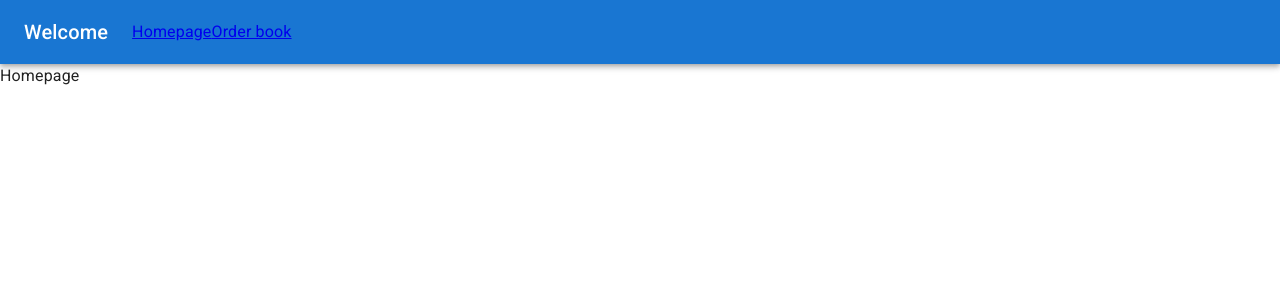
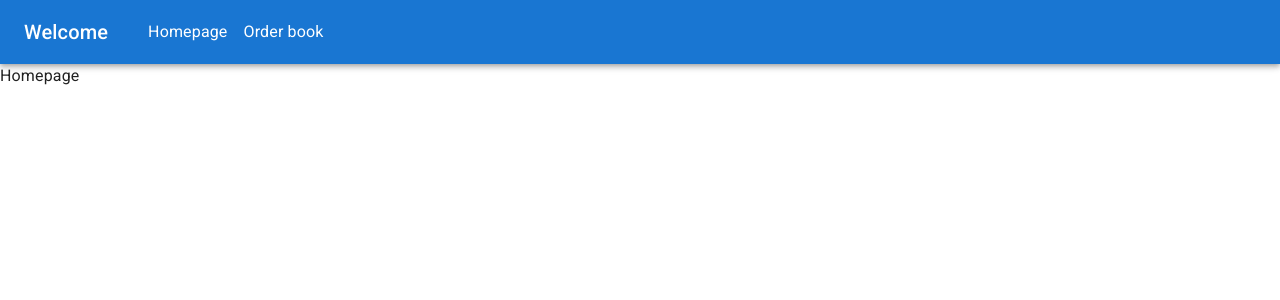
Before and after one commit to erminsabotic/crypto-exchange-info, a React (Create React App) app: page / in a window 1280 px wide. Shown: the top 300 px of the page. Built offline with nearby package versions, Linux system fonts and the light colour scheme.

Commit message:
preparing for heroku deployment

```diff
--- a/src/App.tsx
+++ b/src/App.tsx
@@ -2,17 +2,19 @@ import { FC } from "react";
 import { BrowserRouter, Routes, Route } from "react-router-dom";
 import Homepage from "./components/Homepage";
 import OrderBook from "./components/OrderBook";
+import NotFound from "./components/NotFound";
 
 interface IAppProps {}
 
 const App: FC<IAppProps> = () => {
   //TODO: MOVE ROUTES TO DIFFERENT FILE
-    //TODO: ADD 404 PAGE
+  //TODO: ADD NotFound PAGE
   return (
     <BrowserRouter basename={process.env.PUBLIC_URL}>
       <Routes>
         <Route path="/" element={<Homepage />} />
         <Route path="/order-book/:tradingPair" element={<OrderBook />} />
+        <Route path="/*" element={<NotFound />} />
       </Routes>
     </BrowserRouter>
   );
--- a/src/components/Header/index.tsx
+++ b/src/components/Header/index.tsx
@@ -1,18 +1,48 @@
 import React, { FC } from "react";
-import { Link } from "react-router-dom";
-import { AppBar, Container, Toolbar, Typography } from "@mui/material";
+import {
+  AppBar,
+  Container,
+  Toolbar,
+  Typography,
+  Link,
+  ThemeProvider,
+} from "@mui/material";
+import { useNavigate } from "react-router-dom";
+import { linkStyle } from "./style";
+import { dark } from "@mui/material/styles/createPalette";
 
 interface IHeaderProps {}
 
 const Header: FC<IHeaderProps> = () => {
+  const navigate = useNavigate();
   return (
     <>
-      <AppBar position="relative">
-        <Toolbar>
+      <AppBar position="relative" color="primary">
+        <Toolbar color={"secondary.light"}>
           <Typography variant="h6">Welcome</Typography>
           <Container sx={{ padding: "0 0 0 5px" }}>
-            <Link to="">Homepage</Link>
-            <Link to="/order-book/BTC_USDT">Order book</Link>
+            <Link
+              sx={{ ...linkStyle }}
+              component="button"
+              variant="body1"
+              underline="hover"
+              onClick={() => {
+                navigate("/");
+              }}
+            >
+              Homepage
+            </Link>
+            <Link
+              sx={{ ...linkStyle }}
+              component="button"
+              variant="body1"
+              underline="hover"
+              onClick={() => {
+                navigate("/order-book/BTC_USDT");
+              }}
+            >
+              Order book
+            </Link>
           </Container>
         </Toolbar>
       </AppBar>
--- /dev/null
+++ b/src/components/Header/style.ts
@@ -0,0 +1,6 @@
+const linkStyle = {
+  color: "white",
+  ml: 2,
+};
+
+export { linkStyle };
--- /dev/null
+++ b/src/components/NotFound/index.tsx
@@ -0,0 +1,13 @@
+import {FC} from "react";
+import Layout from "../Layout";
+import {Typography} from "@mui/material";
+
+const NotFound: FC = () => {
+    return (
+        <Layout>
+            <Typography variant="h1" >404</Typography>
+        </Layout>
+    )
+}
+
+export default NotFound;
--- a/src/components/OrderBook/OrderTables/OrderTable/index.tsx
+++ b/src/components/OrderBook/OrderTables/OrderTable/index.tsx
@@ -66,7 +66,9 @@ const OrderTable: FC<IOrderTableProps> = ({
           <TableHead>
             <TableRow>
               <TableCell>Price ({tradingPair.quoteAsset})</TableCell>
-              <TableCell align="right">Amount ({tradingPair.baseAsset})</TableCell>
+              <TableCell align="right">
+                Amount ({tradingPair.baseAsset})
+              </TableCell>
             </TableRow>
           </TableHead>
           <TableBody>
--- a/src/components/OrderBook/OrderTables/index.tsx
+++ b/src/components/OrderBook/OrderTables/index.tsx
@@ -14,7 +14,7 @@ import {
   TABLE_LIMITS,
 } from "../../../utils/constants";
 import { calculateDecimals } from "../../../utils/orderArrays";
-import {ITradingPair} from "../TradingPairSelector";
+import { ITradingPair } from "../TradingPairSelector";
 
 interface IOrderTablesProps {
   tradingPair: ITradingPair;
@@ -34,9 +34,9 @@ const INITIAL_DEPTH_DATA_LIMIT = 1000;
 const OrderTables: FC<IOrderTablesProps> = ({ tradingPair }) => {
   const [buyAndSellTablesSwitch, setBuyAndSellTablesSwitch] =
     useState<string>("");
-  const [webSocket, setWebSocket] = useState<WebSocket>();
-  const [tableLimit, _setTableLimit] = useState<number>(TABLE_LIMITS[0].amount);
-  const [decimals, _setDecimals] = useState<number>(0);
+  const [webSocket, _setWebSocket] = useState<WebSocket>();
+  const [tableLimit, setTableLimit] = useState<number>(TABLE_LIMITS[0].amount);
+  const [decimals, setDecimals] = useState<number>(0);
   const [tablesData, _setTablesData] = useState<ITablesData>({
     buys: [],
     sells: [],
@@ -44,28 +44,22 @@ const OrderTables: FC<IOrderTablesProps> = ({ tradingPair }) => {
   const [decimalOptions, _setDecimalOptions] = useState<IDecimalOption[]>([]);
 
   const tablesDataRef = useRef(tablesData);
-  const tableLimitRef = useRef(tableLimit);
-  const decimalsRef = useRef(decimals);
   const decimalOptionsRef = useRef(decimalOptions);
+  const webSocketRef = useRef(webSocket);
 
   const setTablesData = (data: ITablesData) => {
     tablesDataRef.current = data;
     _setTablesData(data);
   };
 
-  const setTableLimit = (data: number) => {
-    tableLimitRef.current = data;
-    _setTableLimit(data);
-  };
-
-  const setDecimals = (data: number) => {
-    decimalsRef.current = data;
-    _setDecimals(data);
-  };
-
   const setDecimalOptions = (data: IDecimalOption[]) => {
     decimalOptionsRef.current = data;
     _setDecimalOptions(data);
+  };
+
+  const setWebSocket = (data: WebSocket) => {
+    webSocketRef.current = data;
+    _setWebSocket(data);
   };
 
   const updateBuyAndSellOrderData: (
@@ -94,23 +88,11 @@ const OrderTables: FC<IOrderTablesProps> = ({ tradingPair }) => {
     }
   };
 
-  const resetStateToDefaultValues: () => void = () => {
-    setTablesData({ buys: [], sells: [] });
-    setDecimalOptions([]);
-    setDecimals(0);
-    setTableLimit(TABLE_LIMITS[0].amount);
-  };
-
   useEffect(() => {
     const fetchData = async () => {
       try {
-        if (webSocket) {
-          webSocket.close();
-          resetStateToDefaultValues();
-        }
-
         const initialData = await getDepth(
-            tradingPair.symbol,
+          tradingPair.symbol,
           INITIAL_DEPTH_DATA_LIMIT
         );
         const decimalsArray = calculateDecimals(initialData.asks[0][0]);
@@ -121,7 +103,7 @@ const OrderTables: FC<IOrderTablesProps> = ({ tradingPair }) => {
         });
         await updateBuyAndSellOrderData(initialData.bids, initialData.asks);
         const ws = await subscribeToDepthChannel(
-            tradingPair.symbol.toLowerCase(),
+          tradingPair.symbol.toLowerCase(),
           depthChannelOnMessageEvent
         );
         setWebSocket(ws);
@@ -131,6 +113,7 @@ const OrderTables: FC<IOrderTablesProps> = ({ tradingPair }) => {
     };
 
     fetchData();
+    return () => webSocketRef.current?.close();
   }, [tradingPair]);
 
   const buyTable = () => {
@@ -173,7 +156,11 @@ const OrderTables: FC<IOrderTablesProps> = ({ tradingPair }) => {
         >
           {buyTable()}
         </Grid>
-        <Grid item xs={2} style={{ display: shouldDisplayBuyTable ? "block" : "none" }}/>
+        <Grid
+          item
+          xs={2}
+          style={{ display: shouldDisplayBuyTable ? "block" : "none" }}
+        />
         <Grid
           item
           md={5}
--- a/src/components/OrderBook/index.tsx
+++ b/src/components/OrderBook/index.tsx
@@ -1,9 +1,9 @@
 import { FC, useState } from "react";
 import { Container, Grid, Typography } from "@mui/material";
-import {useParams, useNavigate, Navigate} from "react-router-dom";
+import { useParams, useNavigate, Navigate } from "react-router-dom";
 import OrderTables from "./OrderTables";
 import Layout from "../Layout";
-import TradingPairSelector, {ITradingPair} from "./TradingPairSelector";
+import TradingPairSelector, { ITradingPair } from "./TradingPairSelector";
 
 interface IOrderBookProps {}
 
--- a/src/utils/tradingPairs.ts
+++ b/src/utils/tradingPairs.ts
@@ -1,7 +1,4 @@
-import {
-  TRADING_PAIR_LABEL_SEPARATOR,
-  TRADING_PAIR_STATUS,
-} from "./constants";
+import { TRADING_PAIR_LABEL_SEPARATOR, TRADING_PAIR_STATUS } from "./constants";
 import { IExchangeInfoResponseV3 } from "../api/Binance/BinanceRestClient/types";
 import { stringCompareFunctionForDescendingOrder } from "./sortCompares";
 import InvalidTradingPairInPathError from "../errors/InvalidTradingPairInPathError";
```
Also changed, not shown: src/components/OrderBook/TradingPairSelector/index.tsx (+7 -4 lines), src/errors/InvalidTradingPairInPathError.ts (+5 -5 lines), src/errors/TradingPairNotFound.ts (+5 -5 lines), src/utils/orderArrays.ts (+10 -5 lines).
